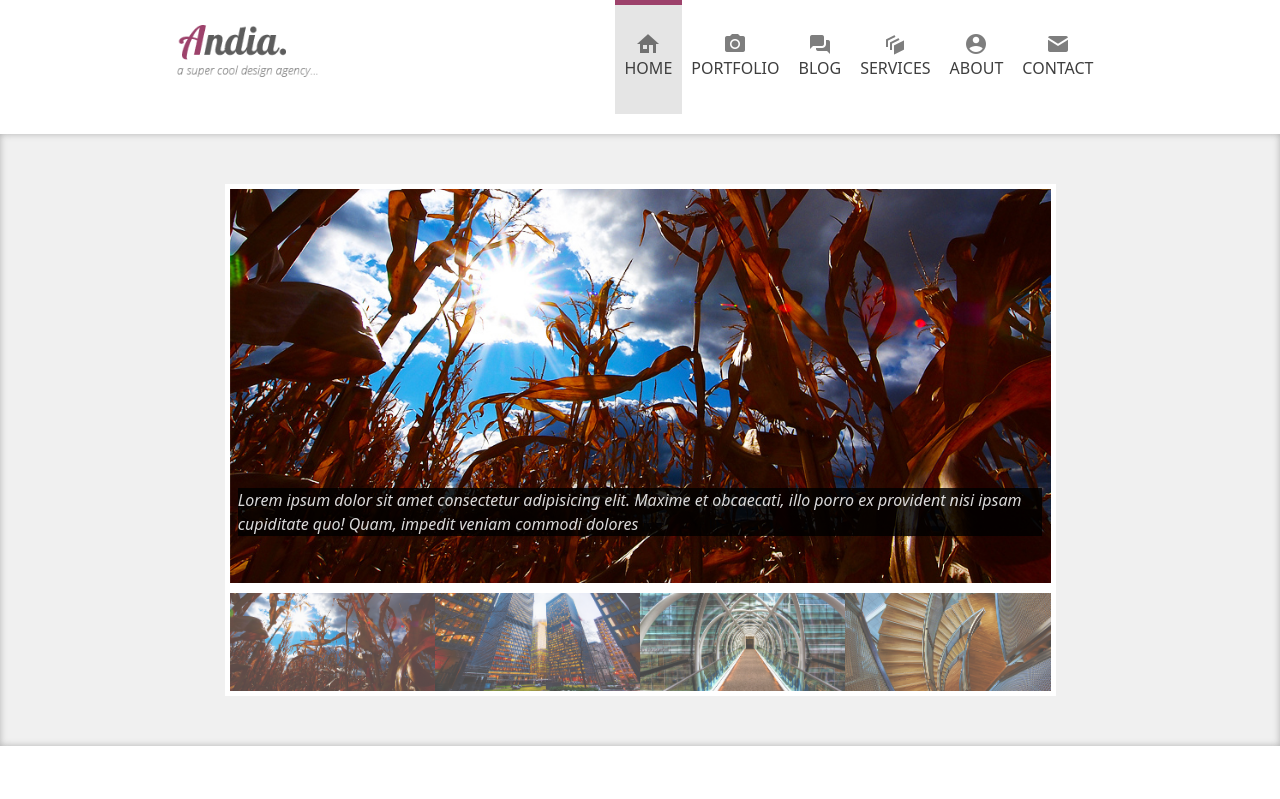
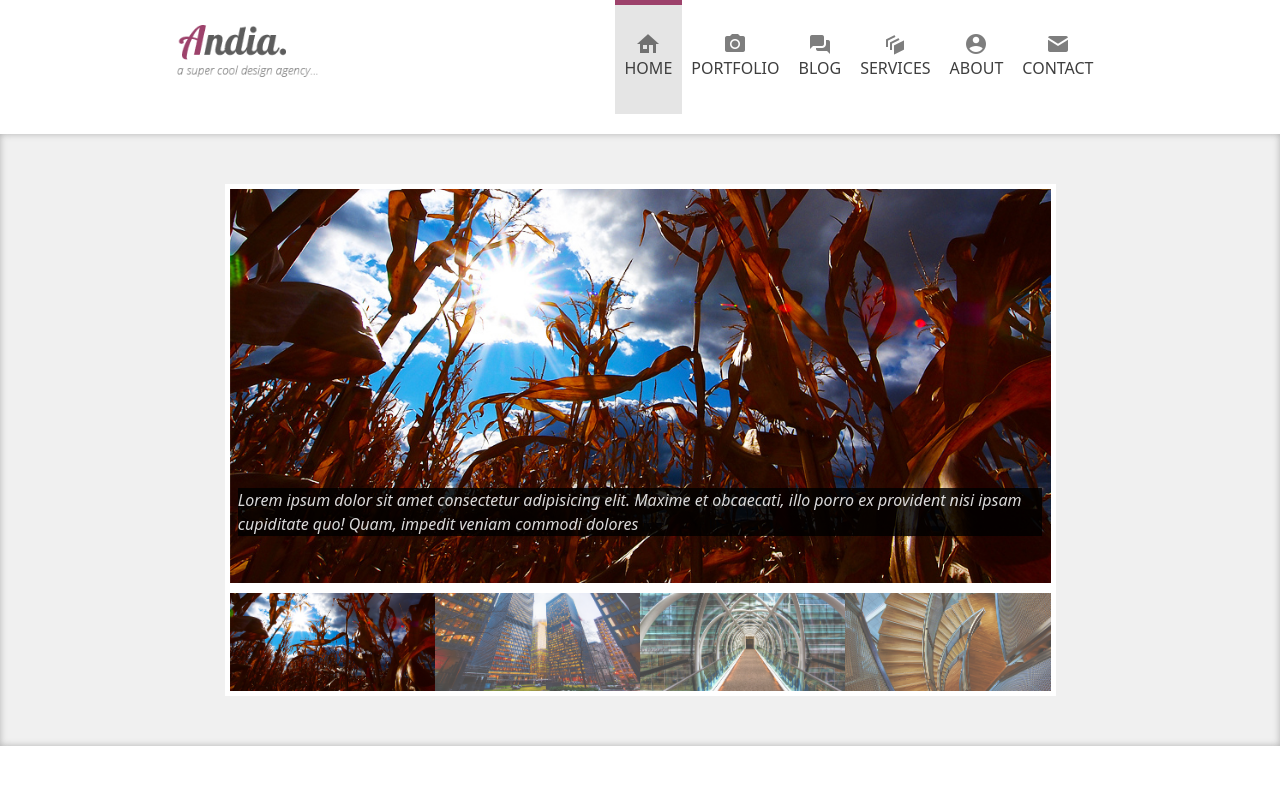
Before and after one commit to AlekseyMegliy/Andia-vue, a Vue app: page / in a window 1280 px wide. Shown: the top 799 px of the page. Built offline with nearby package versions, Linux system fonts and the light colour scheme.

Commit message:
sm-slider now works

```diff
--- a/src/components/MainComponent.vue
+++ b/src/components/MainComponent.vue
@@ -37,10 +37,10 @@
                         <span class="slider-button-right" v-bind:class="{sliderButtinOpen: isOpen}" v-on:click="right"></span>
                     </div>
                     <div class="col-12 sm-imgs " id="sm-imgs">
-                        <img class="col-3 sm-img" v-on:click="sm_imgs=1" src="../assets/img/slider/1.jpg">
-                        <img class="col-3 sm-img" v-on:click="sm_imgs=2" src="../assets/img/slider/2.jpg">
-                        <img class="col-3 sm-img" v-on:click="sm_imgs=3" src="../assets/img/slider/3.jpg">
-                        <img class="col-3 sm-img" v-on:click="sm_imgs=4" src="../assets/img/slider/4.jpg">
+                        <img class="col-3 sm-img" v-on:click="sm_imgs=1" v-bind:class="{sliderThisSimg: sm_imgs==1}" src="../assets/img/slider/1.jpg">
+                        <img class="col-3 sm-img" v-on:click="sm_imgs=2" v-bind:class="{sliderThisSimg: sm_imgs==2}" src="../assets/img/slider/2.jpg">
+                        <img class="col-3 sm-img" v-on:click="sm_imgs=3" v-bind:class="{sliderThisSimg: sm_imgs==3}" src="../assets/img/slider/3.jpg">
+                        <img class="col-3 sm-img" v-on:click="sm_imgs=4" v-bind:class="{sliderThisSimg: sm_imgs==4}" src="../assets/img/slider/4.jpg">
                     </div>
                 </div>
             </div>
@@ -355,12 +355,10 @@ export default{
     margin-left: auto;
     margin-right: auto;
     border: 5px solid white;
-    /* border-left: 5px solid white;
-    border-right: 5px solid white; */
+
 }
 .sm-img{
     padding: 0;
-    /* margin-left: -5px; */
     opacity: 0.7;
 }
 .sm-img:first-child{
@@ -370,7 +368,7 @@ export default{
     opacity: 1;
     cursor:pointer;
 }
-.slider-this-simg{
+.sliderThisSimg{
     opacity: 1;
 }
 
```
